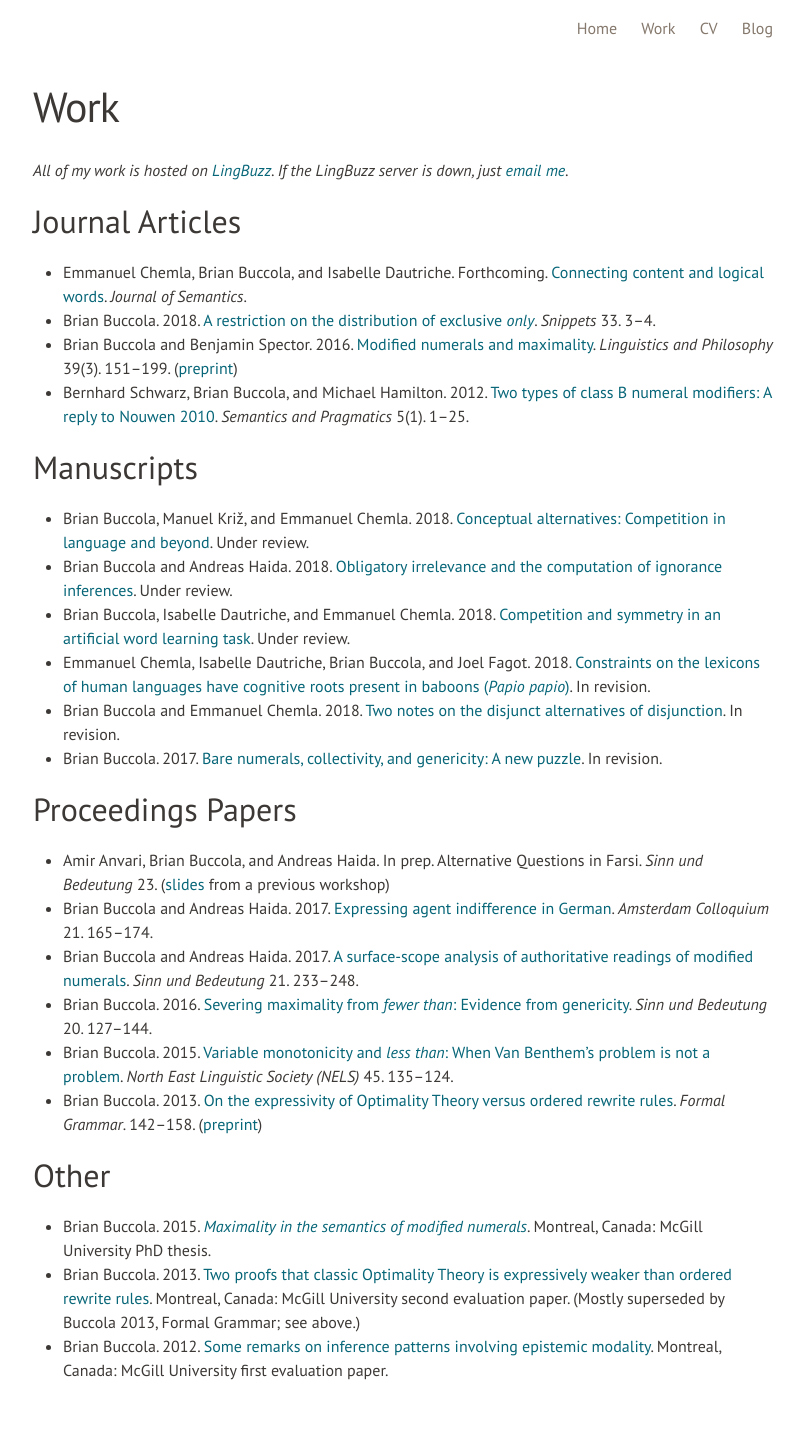
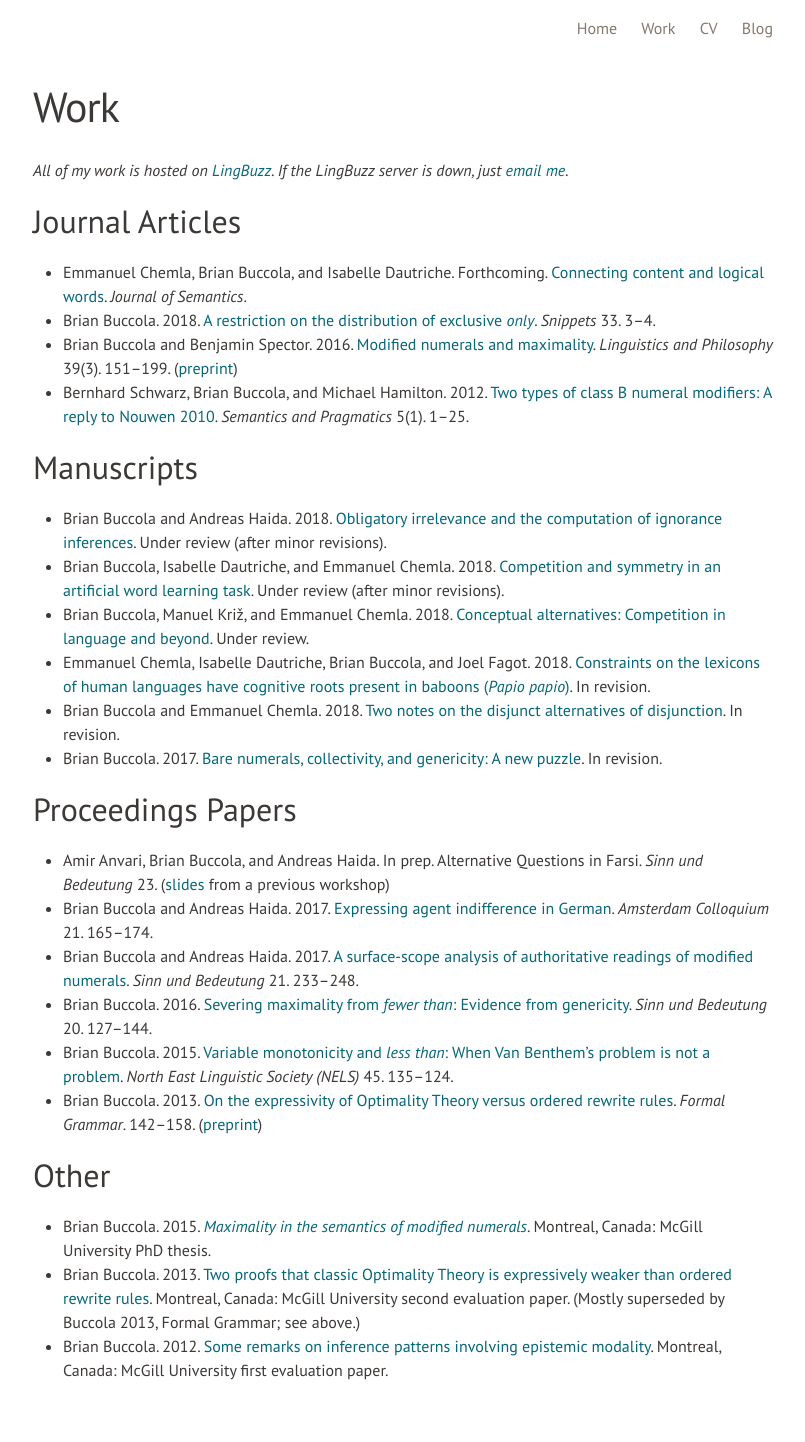
Before and after one commit to brianbuccola/brianbuccola.github.io, a Jekyll site: the page built from work.md, in a window 1280 px wide. Shown: the whole page, without its empty margins (237-1042 px from the left). Built offline with Jekyll 4.4.1, drawn with Linux system fonts in a browser that asks for light colours; some web fonts are replaced.

Commit message:
Update manuscript statuses

```diff
--- a/work.md
+++ b/work.md
@@ -25,9 +25,9 @@ redirect_from: /research.html
 
 ## Manuscripts
 
+- Brian Buccola and Andreas Haida. 2018. [Obligatory irrelevance and the computation of ignorance inferences][oblig-irrel-lb]. Under review (after minor revisions).
+- Brian Buccola, Isabelle Dautriche, and Emmanuel Chemla. 2018. [Competition and symmetry in an artificial word learning task][competition-lb]. Under review (after minor revisions).
 - Brian Buccola, Manuel Križ, and Emmanuel Chemla. 2018. [Conceptual alternatives: Competition in language and beyond][concepts-lb]. Under review.
-- Brian Buccola and Andreas Haida. 2018. [Obligatory irrelevance and the computation of ignorance inferences][oblig-irrel-lb]. Under review.
-- Brian Buccola, Isabelle Dautriche, and Emmanuel Chemla. 2018. [Competition and symmetry in an artificial word learning task][competition-lb]. Under review.
 - Emmanuel Chemla, Isabelle Dautriche, Brian Buccola, and Joel Fagot. 2018. [Constraints on the lexicons of human languages have cognitive roots present in baboons (*Papio papio*)][baboons-lb]. In revision.
 - Brian Buccola and Emmanuel Chemla. 2018. [Two notes on the disjunct alternatives of disjunction][or-snippet]. In revision.
 - Brian Buccola. 2017. [Bare numerals, collectivity, and genericity: A new puzzle][bare-num-lb]. In revision.
```
